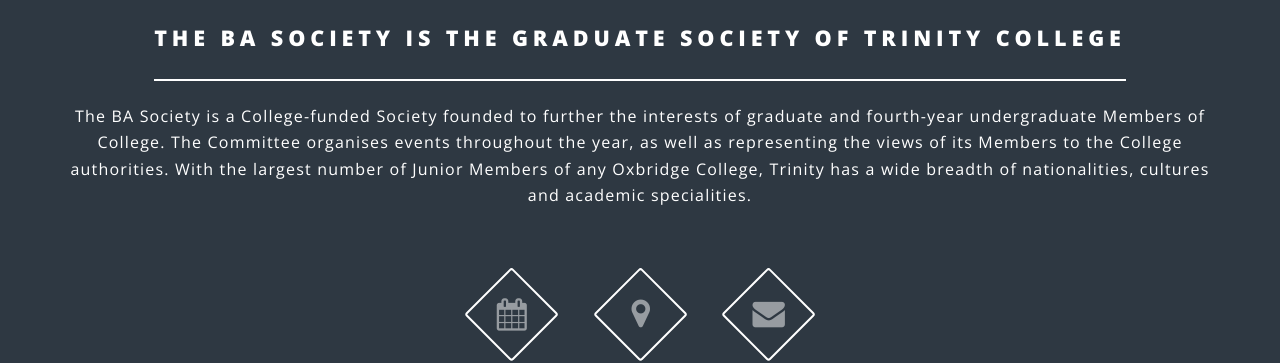
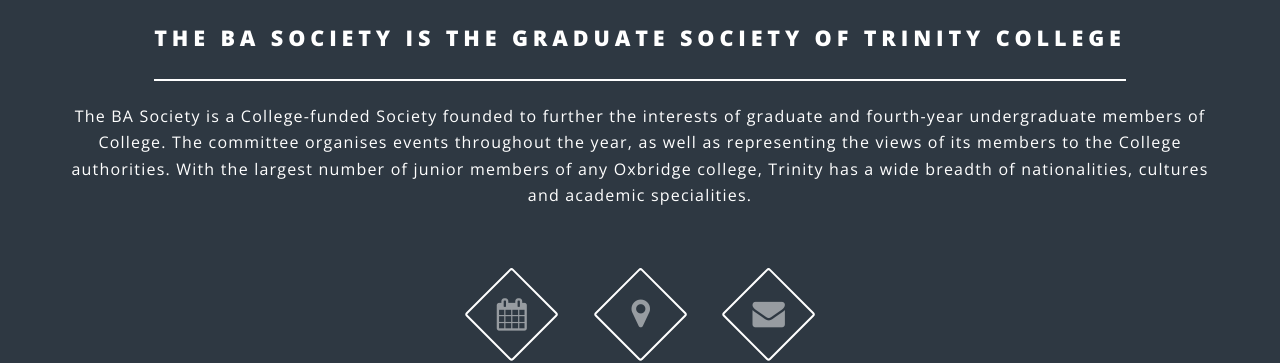
Before and after one commit to TrinityBASociety/trinitybasociety.github.io, a Jekyll site: the page built from index.html, in a window 1280 px wide and 900 px high, scrolled down 822 px. Shown: the part 155-518 px from the top of the window. Built offline with Jekyll 4.4.1, drawn with Linux system fonts in a browser that asks for light colours.

Commit message:
Fix capitalisation in about block

```diff
--- a/index.html
+++ b/index.html
@@ -29,7 +29,7 @@
 	<div class="inner">
 		<header class="major">
 			<h2>The BA Society is the Graduate Society of Trinity College</h2>
-			<p>The BA Society is a College-funded Society founded to further the interests of graduate and fourth-year undergraduate Members of College. The Committee organises events throughout the year, as well as representing the views of its Members to the College authorities. With the largest number of Junior Members of any Oxbridge College, Trinity has a wide breadth of nationalities, cultures and academic specialities.</p>
+			<p>The BA Society is a College-funded Society founded to further the interests of graduate and fourth-year undergraduate members of College. The committee organises events throughout the year, as well as representing the views of its members to the College authorities. With the largest number of junior members of any Oxbridge college, Trinity has a wide breadth of nationalities, cultures and academic specialities.</p>
 		</header>
 		<ul class="icons major">
 			<li><a href="http://trin-hosts.trin.cam.ac.uk/ba_society/ba_docs/2015-2016/Term_cards/Easter2016.pdf" target="_blank"><span class="icon fa-calendar major"><span class="label">Calendar</span></span></a></li>
```
